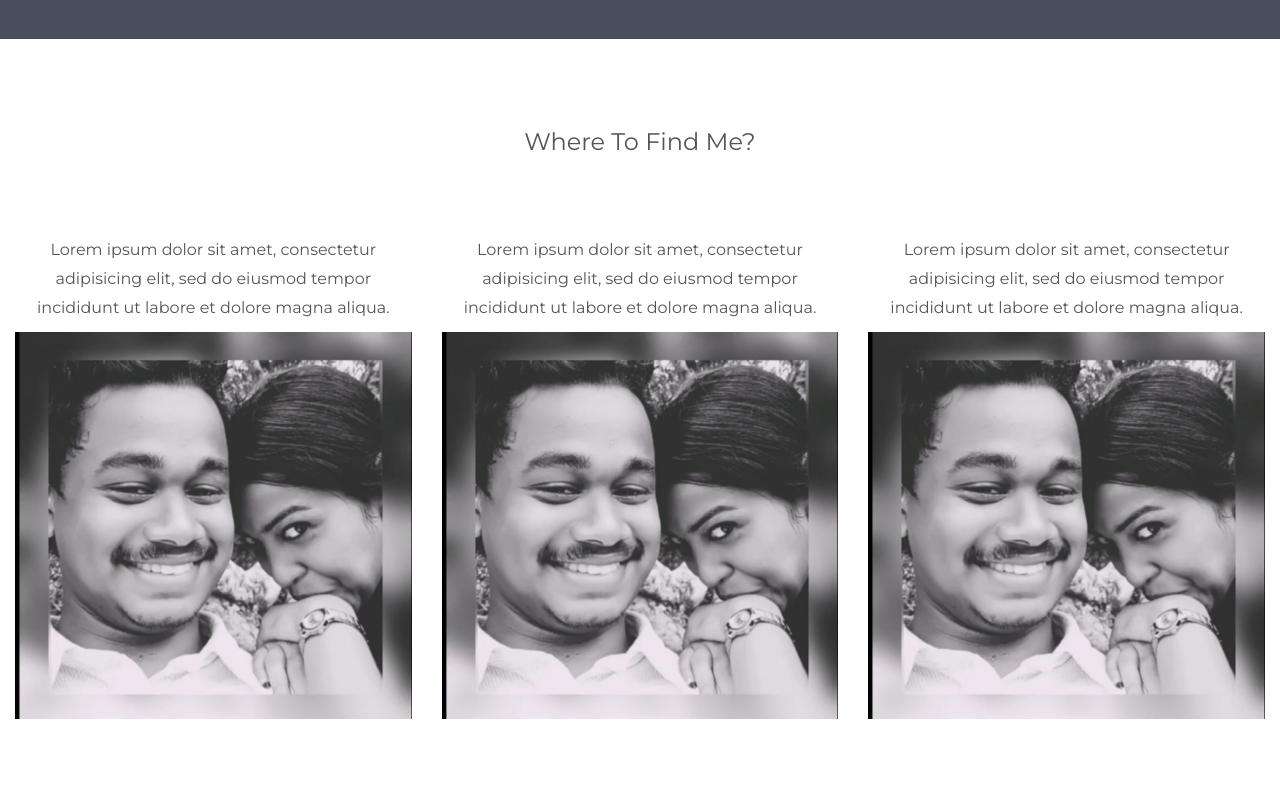
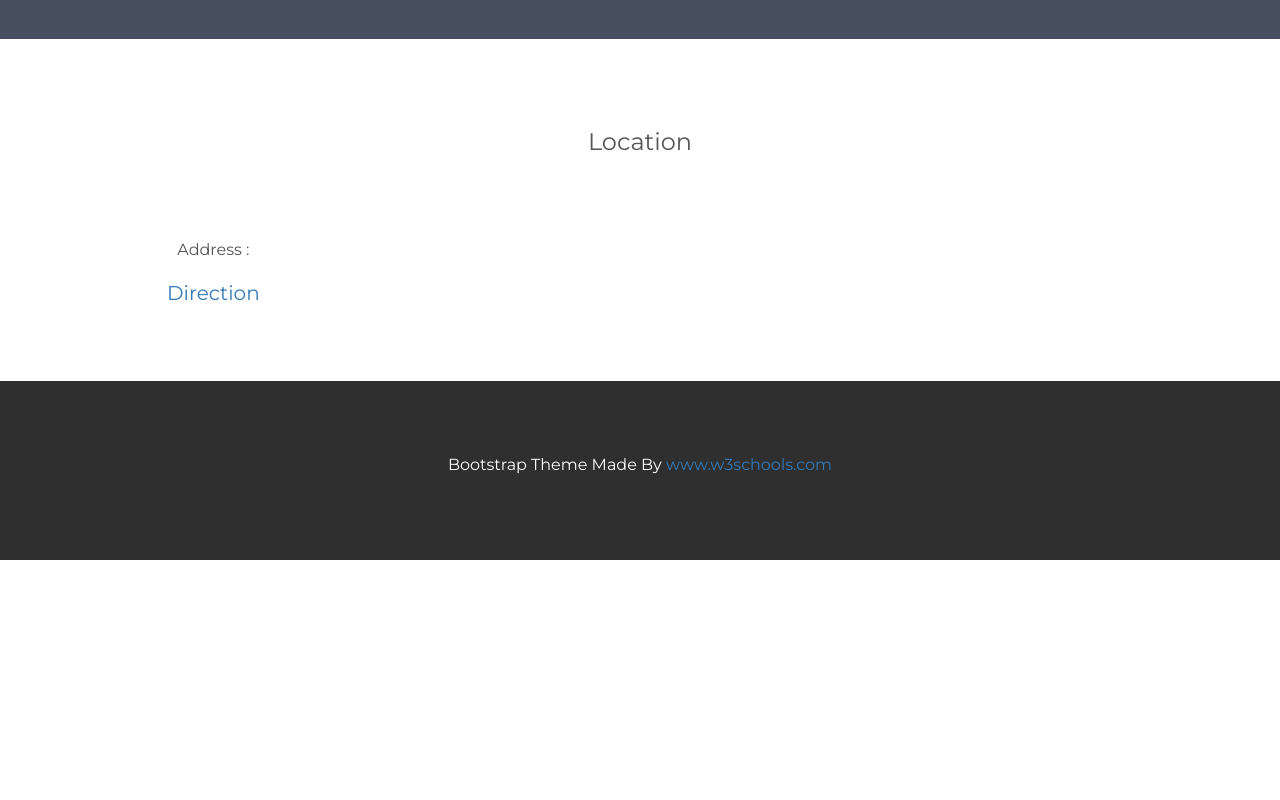
Before and after one commit to AjayPAnand/Weds, a plain HTML site: page index.html in a window 1280 px wide. Shown: the part 1060-1860 px from the top of the page. After the commit the page ends 1620 px from the top, so only its background shows below. Drawn offline with nearby package versions, Linux system fonts and the light colour scheme.

Commit message:
Update index.html

```diff
--- a/index.html
+++ b/index.html
@@ -92,19 +92,11 @@
 
 <!-- Third Container (Grid) -->
 <div class="container-fluid bg-3 text-center">
-  <h3 class="margin">Where To Find Me?</h3><br>
+  <h3 class="margin">Location</h3><br>
   <div class="row">
     <div class="col-sm-4">
-      <p>Lorem ipsum dolor sit amet, consectetur adipisicing elit, sed do eiusmod tempor incididunt ut labore et dolore magna aliqua.</p>
-      <img src="first.jpg" class="img-responsive margin" style="width:100%" alt="Image">
-    </div>
-    <div class="col-sm-4">
-      <p>Lorem ipsum dolor sit amet, consectetur adipisicing elit, sed do eiusmod tempor incididunt ut labore et dolore magna aliqua.</p>
-      <img src="first.jpg" class="img-responsive margin" style="width:100%" alt="Image">
-    </div>
-    <div class="col-sm-4">
-      <p>Lorem ipsum dolor sit amet, consectetur adipisicing elit, sed do eiusmod tempor incididunt ut labore et dolore magna aliqua.</p>
-      <img src="first.jpg" class="img-responsive margin" style="width:100%" alt="Image">
+      <p>Address : </p>
+      <a href="https://www.google.com/maps/place/Thuravoor,+Thuravoor+Thekku,+Kerala/@9.7677416,76.2956316,14z/data=!3m1!4b1!4m5!3m4!1s0x3b087af4b9df7c7b:0x7470f2f000cec138!8m2!3d9.7704378!4d76.3203091">Direction</a>
     </div>
   </div>
 </div>
```
